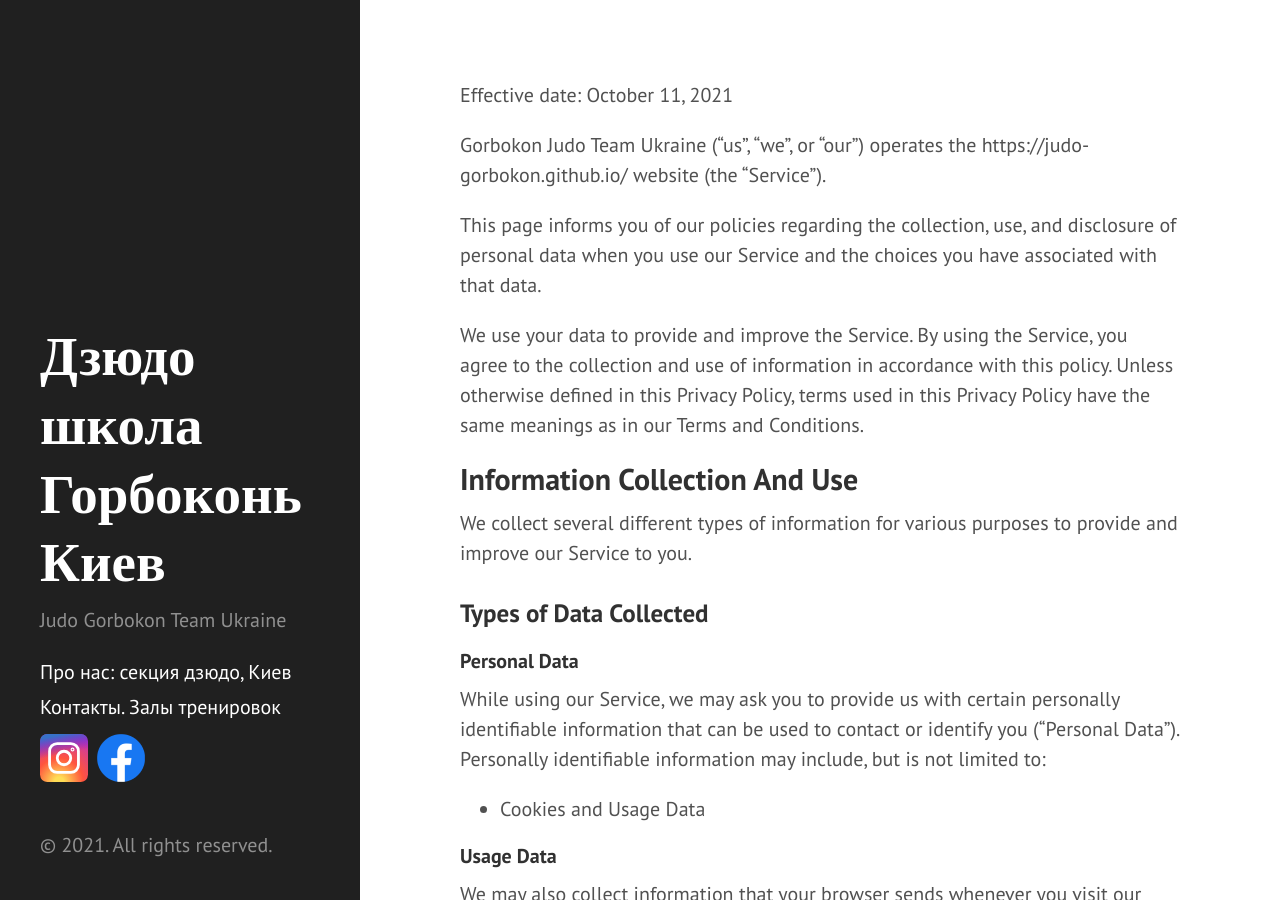
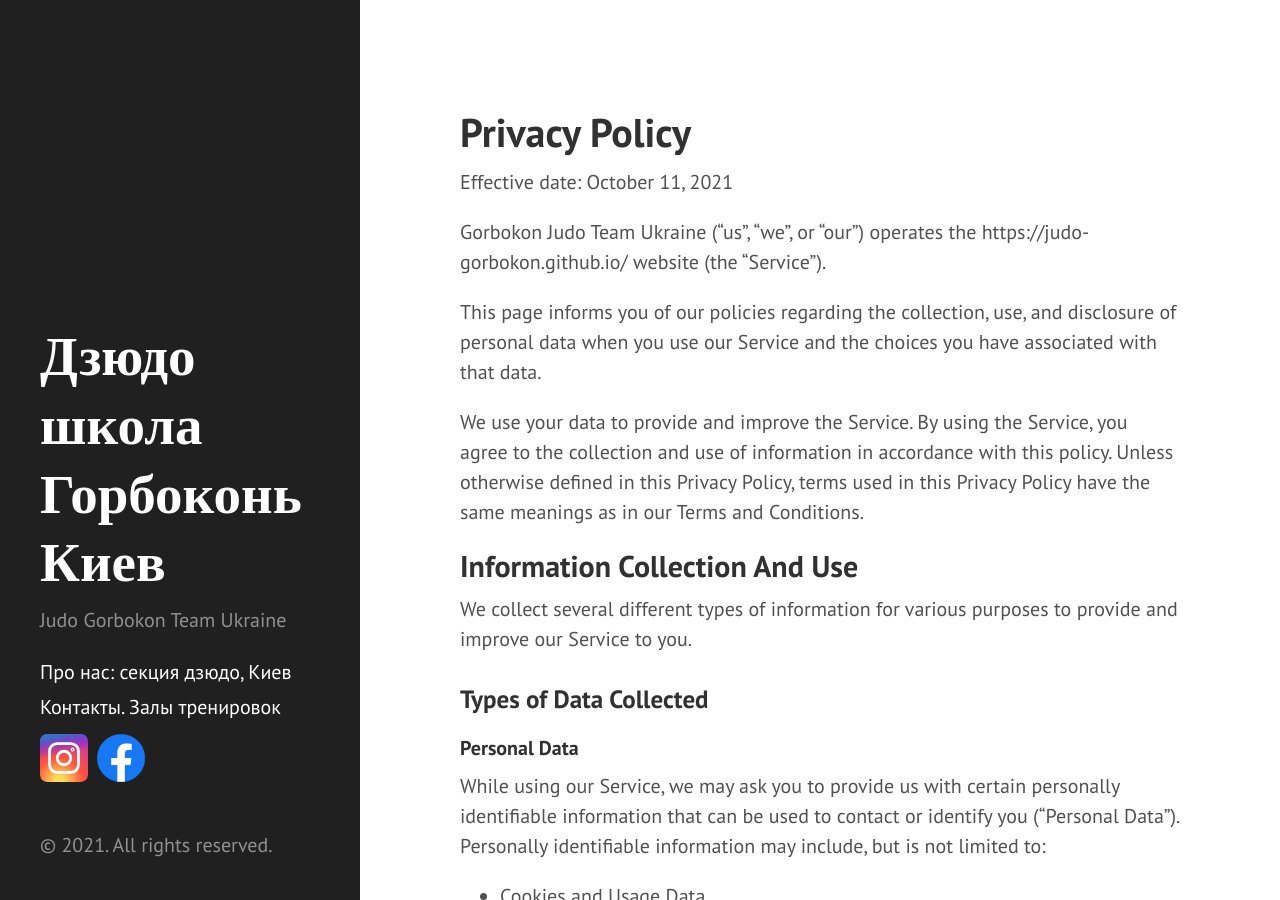
Before and after one commit to judo-gorbokon/judo-gorbokon.github.io, a Jekyll site: the page built from privacy.md, in a window 1280 px wide and 900 px high. Built offline with Jekyll 4.4.1, drawn with Linux system fonts in a browser that asks for light colours.

Commit message:
Add title to privacy policy. Change permalink

```diff
--- a/privacy.md
+++ b/privacy.md
@@ -1,8 +1,10 @@
 ---
 layout: default
 title: Privacy Policy
-permalink: /privacy
+permalink: /privacy-policy
 ---
+
+# Privacy Policy
 
 Effective date: October 11, 2021
 
```
